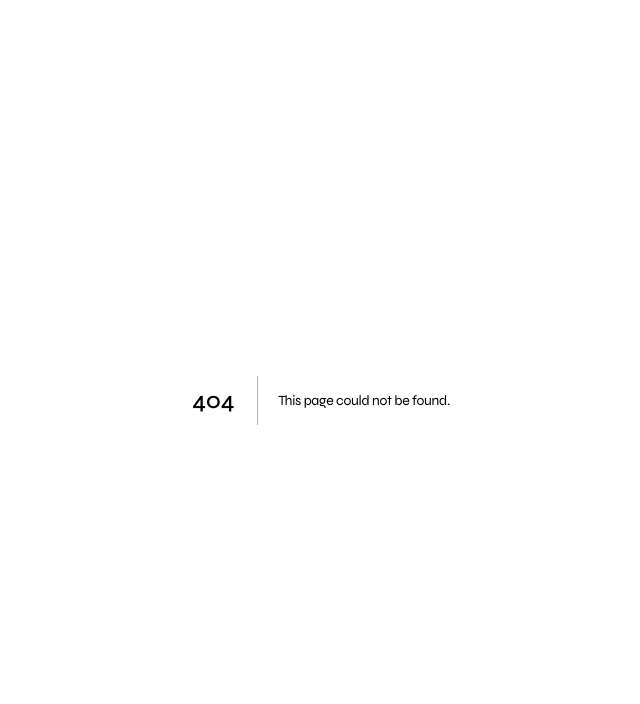
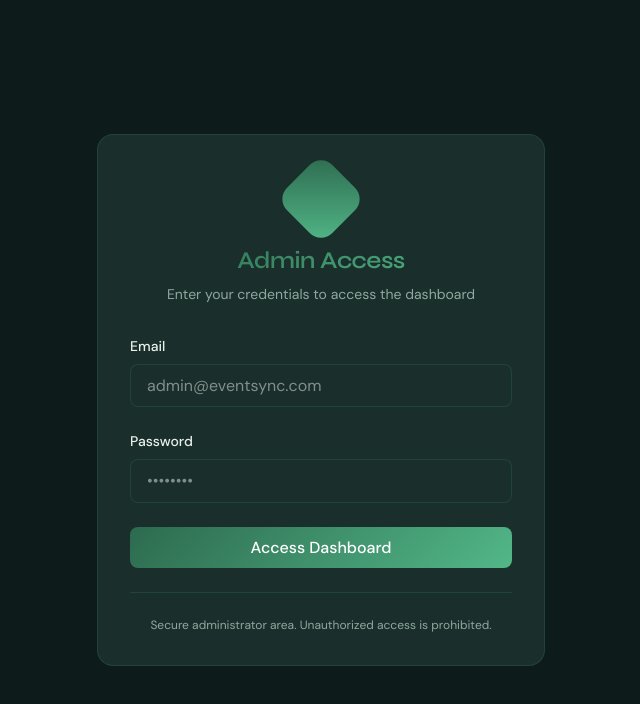
Before and after one commit to FullStack-Collective/event-sync-frontend, a Next.js app: page /login in a window 1280 px wide. Before the commit this address had no page. Shown: the top 704 px of the page, without its empty margins (319-959 px from the left). Built offline with nearby package versions, Linux system fonts and the light colour scheme; no server answers.

Commit message:
feat(private-page): add login page

```diff
--- /dev/null
+++ b/src/app/(admin)/login/page.tsx
@@ -0,0 +1,104 @@
+// src/app/admin/login/page.tsx
+'use client';
+
+import { useState } from 'react';
+import { useRouter } from 'next/navigation';
+import { authProvider } from '@/lib/admin/authProvider';
+
+export default function AdminLoginPage() {
+  const router = useRouter();
+  const [email, setEmail] = useState('');
+  const [password, setPassword] = useState('');
+  const [error, setError] = useState('');
+  const [loading, setLoading] = useState(false);
+
+  const handleSubmit = async (e: React.FormEvent) => {
+    e.preventDefault();
+    setLoading(true);
+    setError('');
+
+    try {
+      await authProvider.login({ email, password });
+      router.push('/admin/dashboard');
+    } catch (err: any) {
+      setError(err.message || 'Login failed. Please check your credentials.');
+    } finally {
+      setLoading(false);
+    }
+  };
+
+  return (
+    <div className="min-h-screen flex items-center justify-center bg-bg">
+      <div className="card p-8 w-full max-w-md">
+        <div className="text-center mb-8">
+          <div className="w-16 h-16 bg-gradient-sage rounded-2xl rotate-45 mx-auto mb-4" />
+          <h1 className="text-2xl font-display font-bold text-gradient-primary">
+            Admin Access
+          </h1>
+          <p className="text-text-muted text-sm mt-2">
+            Enter your credentials to access the dashboard
+          </p>
+        </div>
+
+        <form onSubmit={handleSubmit} className="space-y-6">
+          <div>
+            <label className="block text-text text-sm font-medium mb-2">
+              Email
+            </label>
+            <input
+              type="email"
+              value={email}
+              onChange={(e) => setEmail(e.target.value)}
+              className="w-full px-4 py-2 rounded-lg bg-bg-surface border border-border text-text focus:border-primary focus:outline-none transition-colors"
+              placeholder="admin@eventsync.com"
+              required
+              disabled={loading}
+            />
+          </div>
+
+          <div>
+            <label className="block text-text text-sm font-medium mb-2">
+              Password
+            </label>
+            <input
+              type="password"
+              value={password}
+              onChange={(e) => setPassword(e.target.value)}
+              className="w-full px-4 py-2 rounded-lg bg-bg-surface border border-border text-text focus:border-primary focus:outline-none transition-colors"
+              placeholder="••••••••"
+              required
+              disabled={loading}
+            />
+          </div>
+
+          {error && (
+            <div className="bg-error/10 border border-error/20 rounded-lg p-3">
+              <p className="text-error text-sm text-center">{error}</p>
+            </div>
+          )}
+
+          <button
+            type="submit"
+            disabled={loading}
+            className="w-full btn-primary py-2 flex items-center justify-center gap-2"
+          >
+            {loading ? (
+              <>
+                <div className="w-5 h-5 border-2 border-white/30 border-t-white rounded-full animate-spin" />
+                Connecting...
+              </>
+            ) : (
+              'Access Dashboard'
+            )}
+          </button>
+        </form>
+
+        <div className="mt-6 pt-6 border-t border-border text-center">
+          <p className="text-text-muted text-xs">
+            Secure administrator area. Unauthorized access is prohibited.
+          </p>
+        </div>
+      </div>
+    </div>
+  );
+}
```
